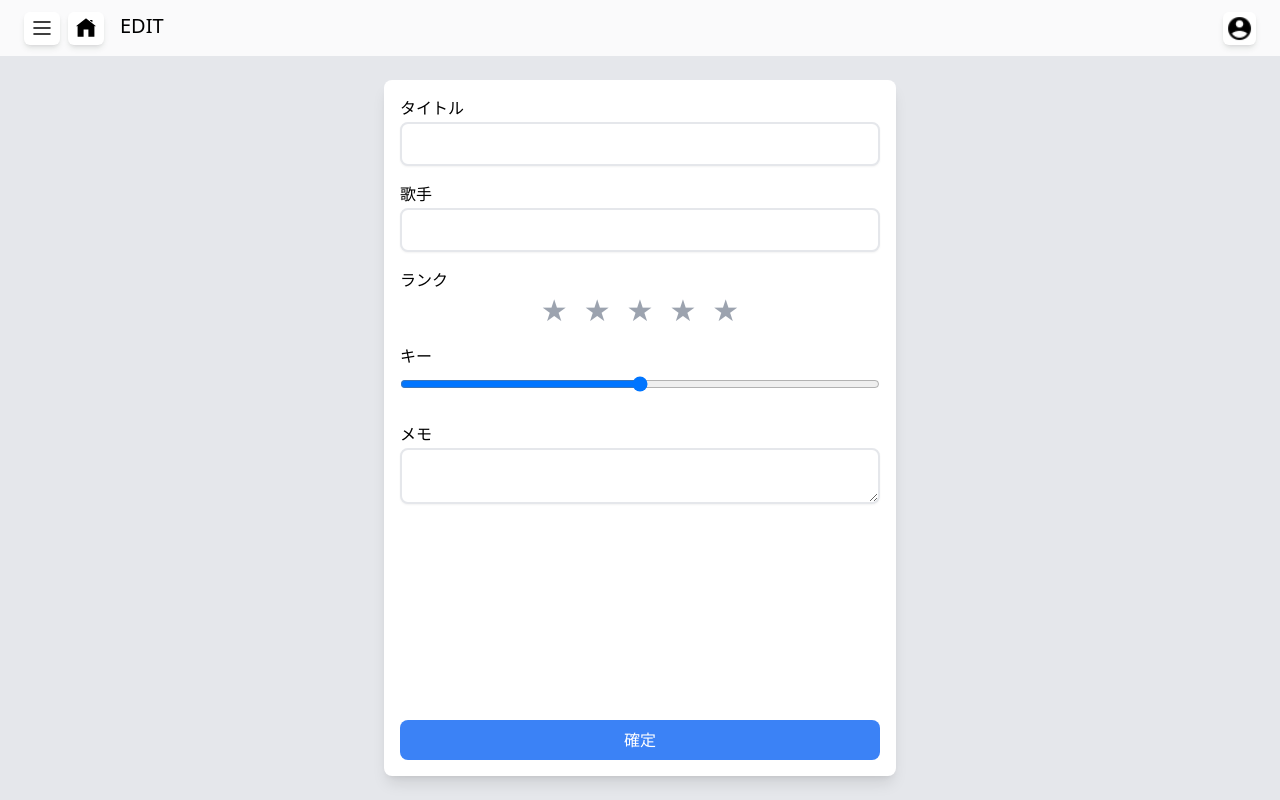
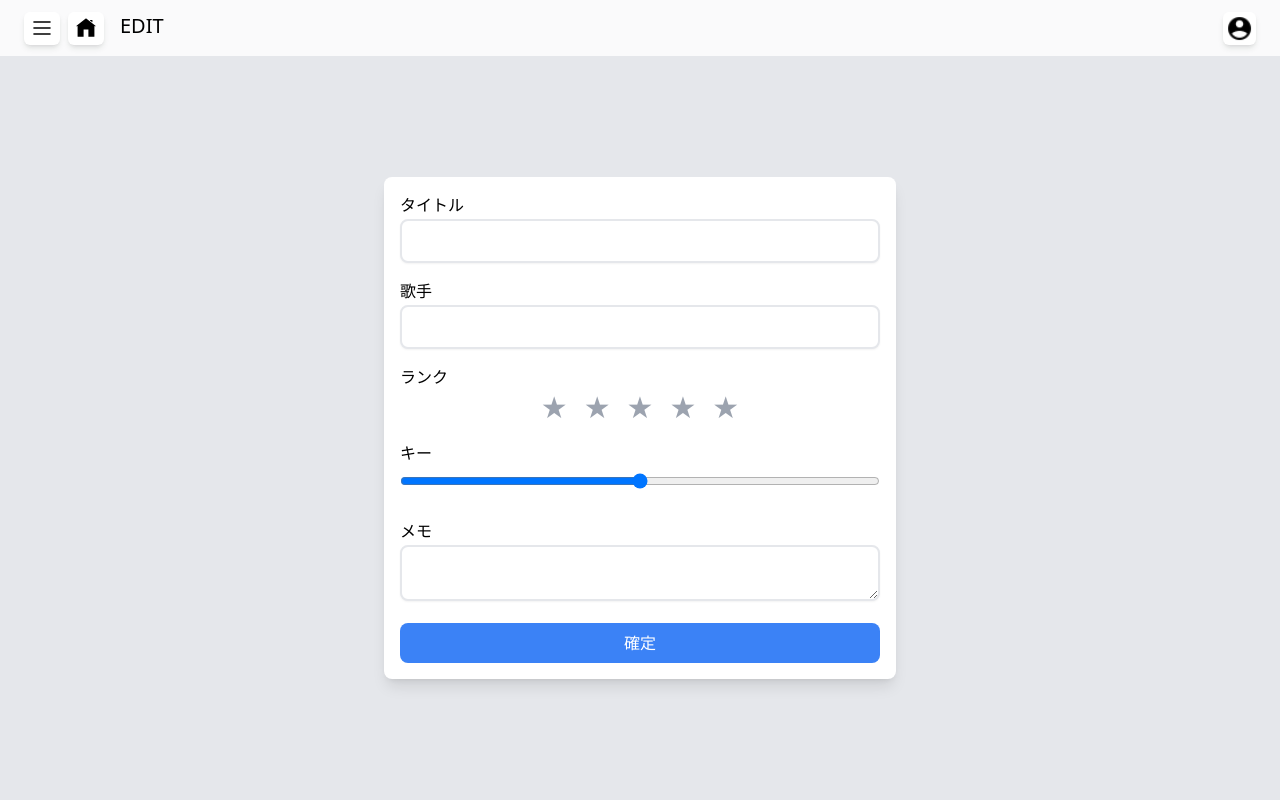
Before and after one commit to katsudon08/karioke_frontend, a Next.js app: page /edit in a window 1280 px wide. Built offline with nearby package versions, Linux system fonts and the light colour scheme.

Commit message:
detailとeditもcreateがめんと同様にする

```diff
--- a/src/app/detail/page.tsx
+++ b/src/app/detail/page.tsx
@@ -32,8 +32,8 @@ const Page = () => {
     ))
 
     return (
-        <div className=" h-full flex flex-col items-center text-center break-all py-6 px-6 ">
-            <main aria-label="曲情報作成ページ" className=" bg-white max-h-screen h-full w-full max-w-lg shadow-lg rounded-lg overflow-y-scroll hidden-scrollbar ">
+        <div className=" h-full flex flex-col justify-center items-center text-center break-all py-6 px-6 ">
+            <main aria-label="曲情報作成ページ" className=" bg-white h-fit w-full max-w-lg shadow-lg rounded-lg overflow-y-scroll hidden-scrollbar ">
                 <form className=" flex flex-col h-full py-4 space-y-4 px-4 " onSubmit={handleSubmit}>
                     <div>
                         <label htmlFor="title" className=" w-full flex justify-start ">タイトル</label>
@@ -87,7 +87,6 @@ const Page = () => {
                             メモ
                         </div>
                     </div>
-                    <div className=" flex flex-col h-full justify-end ">
                     <div className=" w-full flex justify-between ">
                         <button className=" w-full px-4 py-2 mr-1 text-white bg-red-500 rounded-lg hover:bg-red-400 hover:scale-95 duration-200 " onClick={handleConfirm}>
                             削除
@@ -96,7 +95,6 @@ const Page = () => {
                             編集
                         </Link>
                     </div>
-                    </div>
                 </form>
             </main>
         </div>
--- a/src/app/edit/page.tsx
+++ b/src/app/edit/page.tsx
@@ -26,8 +26,8 @@ const Page = () => {
     ))
 
     return (
-        <div className=" h-full flex flex-col items-center text-center break-all py-6 px-6 ">
-            <main aria-label="曲情報作成ページ" className=" bg-white max-h-screen h-full w-full max-w-lg shadow-lg rounded-lg overflow-y-scroll hidden-scrollbar ">
+        <div className=" h-full flex flex-col justify-center items-center text-center break-all py-6 px-6 ">
+            <main aria-label="曲情報作成ページ" className=" bg-white h-fit w-full max-w-lg shadow-lg rounded-lg overflow-y-scroll hidden-scrollbar ">
                 <form className=" flex flex-col h-full py-4 space-y-4 px-4 " onSubmit={handleSubmit}>
                     <div>
                         <label htmlFor="title" className=" w-full flex justify-start ">タイトル</label>
@@ -73,11 +73,9 @@ const Page = () => {
                         >
                         </textarea>
                     </div>
-                    <div className=" flex flex-col h-full justify-end ">
-                        <button className=" w-full px-4 py-2  text-white bg-blue-500 rounded-lg hover:bg-blue-400 hover:scale-95 duration-200 ">
-                            確定
-                        </button>
-                    </div>
+                    <button className=" w-full px-4 py-2  text-white bg-blue-500 rounded-lg hover:bg-blue-400 hover:scale-95 duration-200 ">
+                        確定
+                    </button>
                 </form>
             </main>
         </div>
```
Lines whose indentation alone changed are shown as unchanged.
